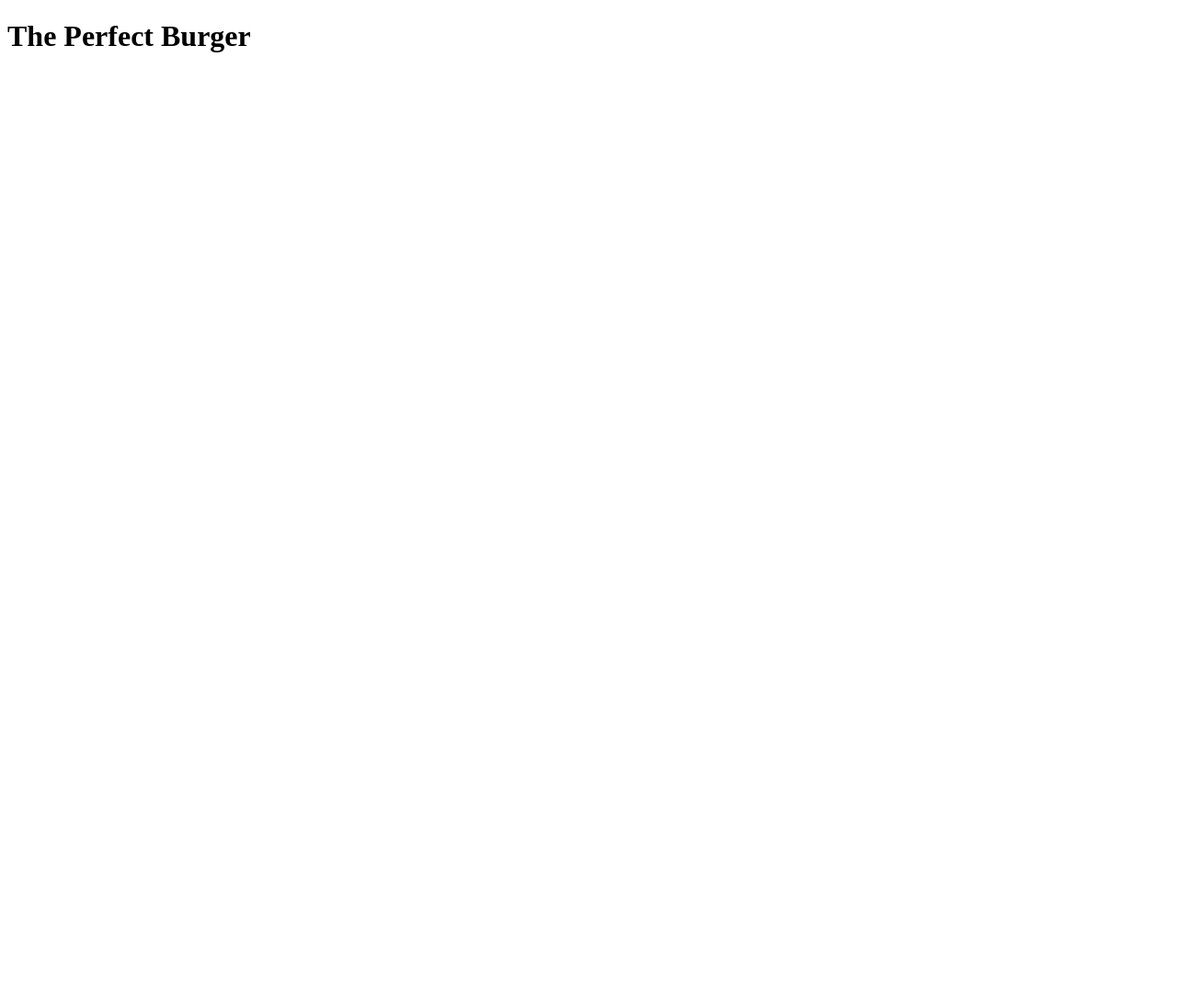
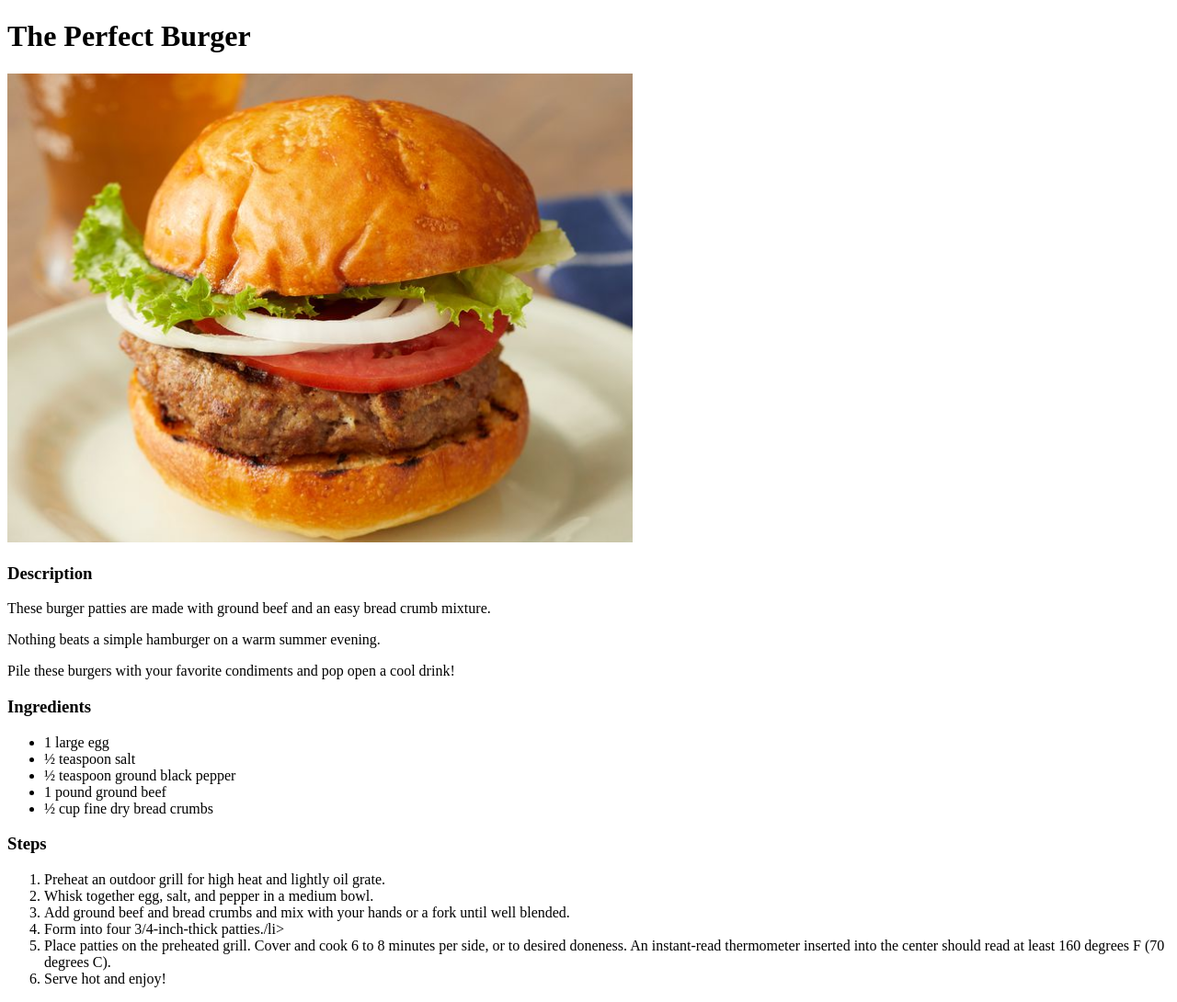
Before and after one commit to DariuszWasik/odin-recipes, a plain HTML site: page recipes/burger.html in a window 1280 px wide. Shown: the whole page at 92% size. Before the commit the page ends 800 px from the top, so only its background shows below. Drawn offline with Linux system fonts and the light colour scheme.

Commit message:
Finish <body>burger.html with img burger.jpeg

```diff
--- a/recipes/burger.html
+++ b/recipes/burger.html
@@ -6,7 +6,31 @@
 </head>
 <body>
     <h1>The Perfect Burger</h1>
+    <img src="../images/burger.jpeg" alt="burger with tomatoes and onion" width="680" height="510">
 
+    <h3>Description</h3>
+    <p>These burger patties are made with ground beef and an easy bread crumb mixture.</p>
+    <p>Nothing beats a simple hamburger on a warm summer evening.</p>
+    <p>Pile these burgers with your favorite condiments and pop open a cool drink!</p>
+
+    <h3>Ingredients</h3>
+    <ul>
+        <li>1 large egg</li>
+        <li>½ teaspoon salt</li>
+        <li>½ teaspoon ground black pepper</li>
+        <li>1 pound ground beef</li>
+        <li>½ cup fine dry bread crumbs</li>
+    </ul>
+
+    <h3>Steps</h3>
+    <ol>
+        <li>Preheat an outdoor grill for high heat and lightly oil grate.</li>
+        <li>Whisk together egg, salt, and pepper in a medium bowl.</li>
+        <li>Add ground beef and bread crumbs and mix with your hands or a fork until well blended.</li>
+        <li>Form into four 3/4-inch-thick patties./li>
+        <li>Place patties on the preheated grill. Cover and cook 6 to 8 minutes per side, or to desired doneness. An instant-read thermometer inserted into the center should read at least 160 degrees F (70 degrees C).</li>
+        <li>Serve hot and enjoy!</li>
+    </ol>
 
 </body>
 </html>
```
Also changed, not shown: images/burger.jpeg (added).
